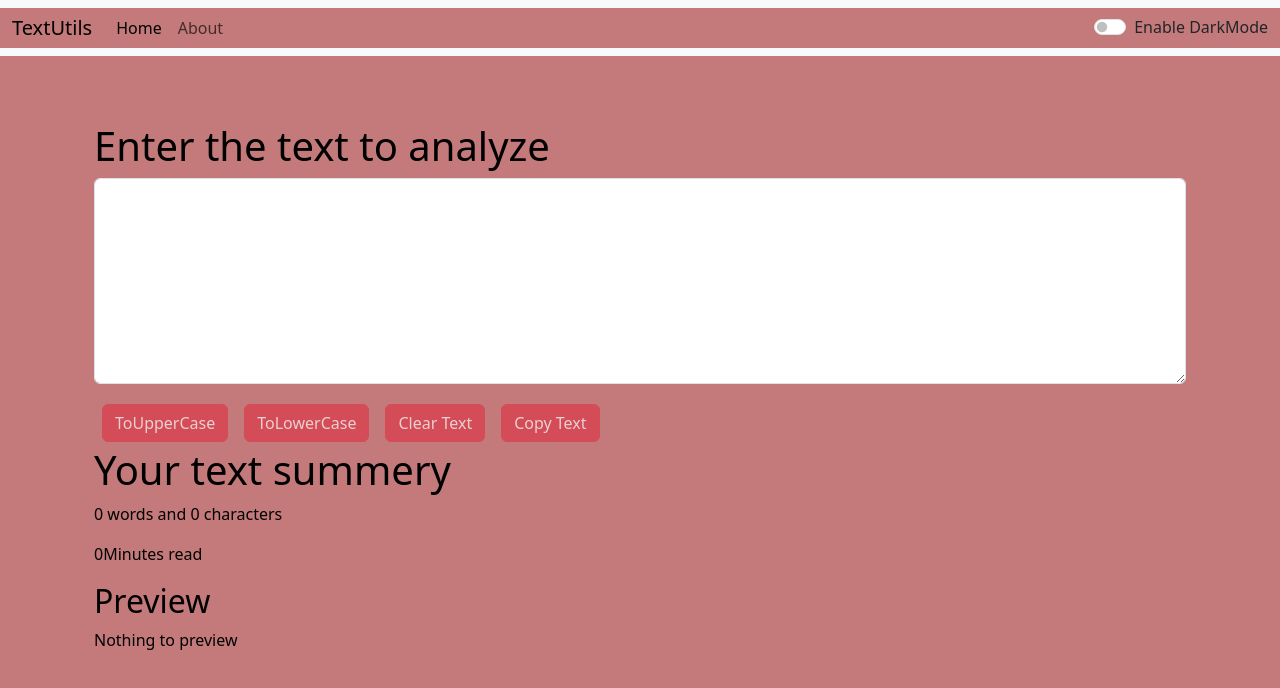
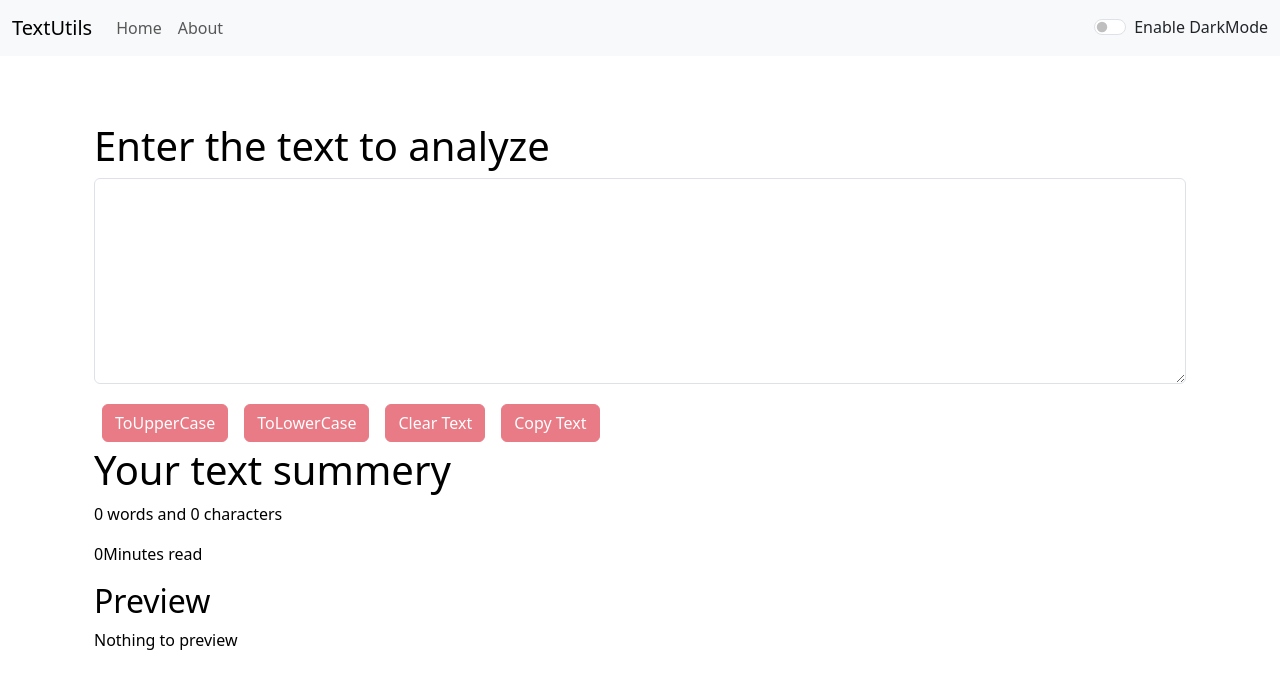
Before and after one commit to OsamaAwan232/textutils, a React (Create React App) app: page / in a window 1280 px wide. Shown: the top 688 px of the page. Built offline with nearby package versions, Linux system fonts and the light colour scheme.

Commit message:
Fixing few more Textutils Issue

```diff
--- a/src/components/About.js
+++ b/src/components/About.js
@@ -1,4 +1,4 @@
-import React, { useState } from 'react'
+import React from 'react'
 
 const About = (props) => {
     // const [mystyle, setMyStyle] = useState( {
--- a/src/components/Navbar.js
+++ b/src/components/Navbar.js
@@ -12,7 +12,7 @@
         <div className="collapse navbar-collapse" id="navbarSupportedContent">
           <ul className="navbar-nav me-auto mb-2 mb-lg-0">
             <li className="nav-item">
-              <Link className="nav-link active" aria-current="page" to="/">Home</Link>
+              <Link className="nav-link" aria-current="page" to="/">Home</Link>
             </li>
             <li className="nav-item">
               <Link className="nav-link" to="/about">About</Link>
--- a/src/components/TextForm.js
+++ b/src/components/TextForm.js
@@ -45,7 +45,7 @@
         </div>
         <div className="container" style={{color: props.mode==="dark" ? 'white' : 'black' }}>
             <h1>Your text summery</h1>
-            <p>{text.split(' ').filter((element) => {return element.length !== 0}).length} words and {text.length} characters</p>
+            <p>{text.split(/\s+/).filter((element) => {return element.length !== 0}).length} words and {text.length} characters</p>
             <p>{0.008 * text.split(' ').filter((element)=> {return element.length !== 0}).length}Minutes read</p>
             <h2>Preview</h2>
             <p>{text.length>0?text:"Nothing to preview"}</p>
--- a/src/index.css
+++ b/src/index.css
@@ -1,3 +1,3 @@
-*{
+/* *{
 background-color: rgb(196, 122, 122);
-}
+} */
```
